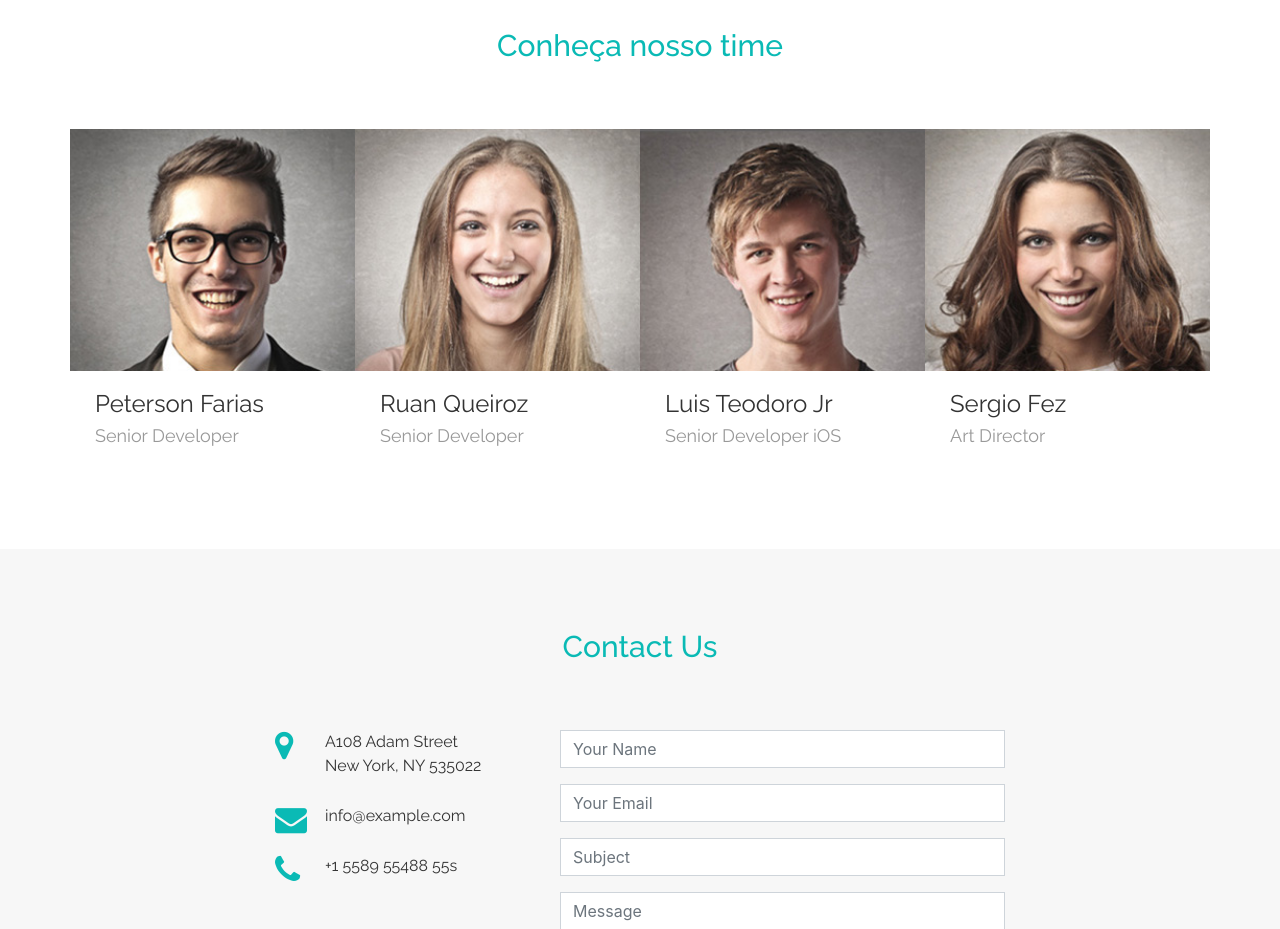
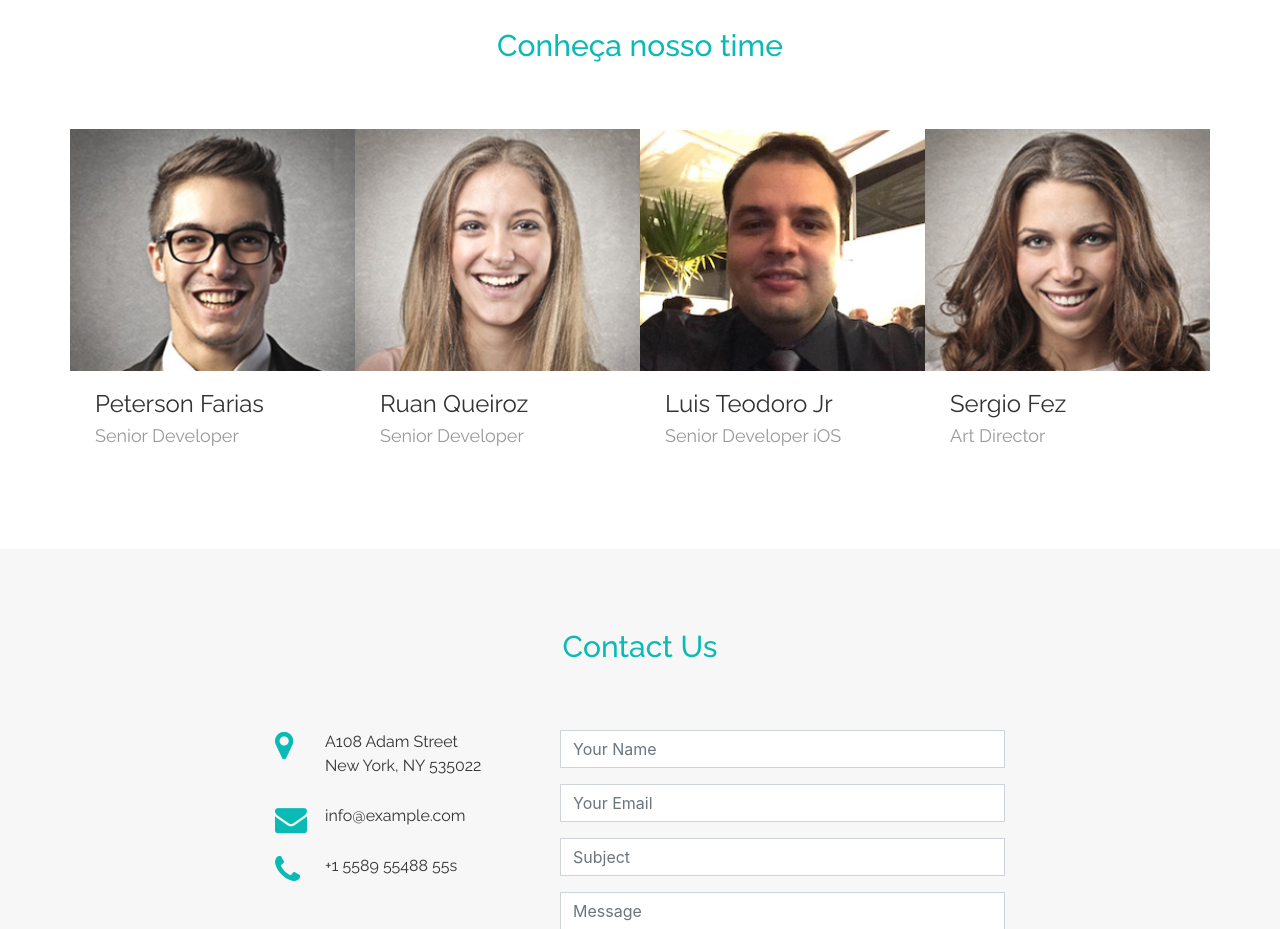
Before and after one commit to petersongfarias/site, a plain HTML site: page Bell/index.html in a window 1280 px wide. Shown: the part 3300-4229 px from the top of the page. Drawn offline with Linux system fonts and the light colour scheme.

Commit message:
fix image luis

```diff
--- a/Bell/index.html
+++ b/Bell/index.html
@@ -482,7 +482,7 @@ Hoje, atuamos não apenas para criar por criar, definir e executar, mas também
 
     <div class="col-sm-3 col-xs-6">
       <div class="card card-block">
-        <a href="#"><img alt="" class="team-img" src="img/team-3.jpg">
+        <a href="#"><img alt="" class="team-img" src="img/luis.png">
               <div class="card-title-wrap">
                 <span class="card-title">Luis Teodoro Jr</span> <span class="card-text">Senior Developer iOS</span>
               </div>
```
Also changed, not shown: Bell/img/luis.png (added).
